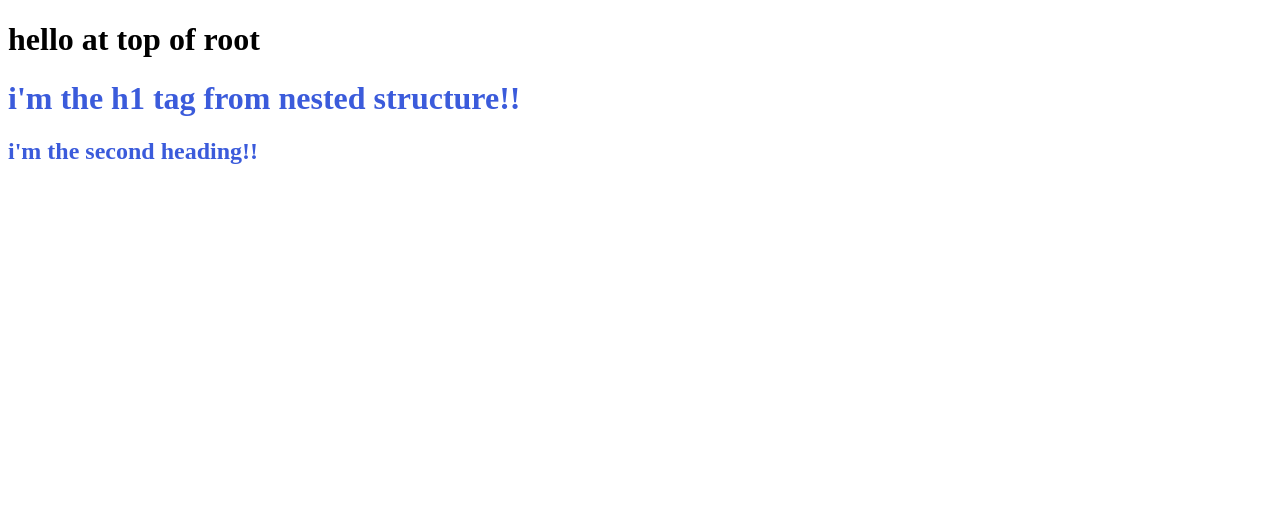
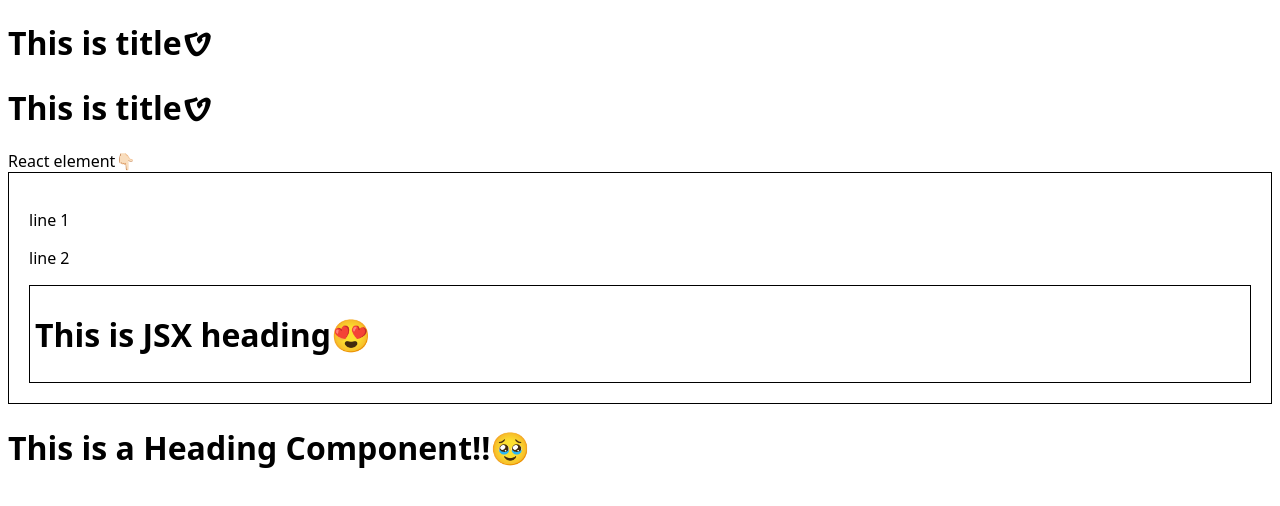
Before and after one commit to anupam1209/Namaste-React, a React (Vite) app: page / in a window 1280 px wide. Shown: the top 506 px of the page. Built offline with nearby package versions, Linux system fonts and the light colour scheme.

Commit message:
episode-03

```diff
--- a/App.js
+++ b/App.js
@@ -1,63 +1,84 @@
 import React from "react";
 import ReactDOM from "react-dom/client";
-// import { createRoot } from "react-dom/client";
 
-console.log("App.js");
+// react element
+//  Q. what is a react element??
+//  A. it is equivalent to DOM element but it is an object
 
-// the 3 parameters that createElement will accpet are {child element, properties (props for short), content of the child element}
+// below is a react element
 const heading = React.createElement(
   "h1",
-  { id: "root", xyz: "abc" }, //these are nothing but props, it receives the object and pass the props that needs to be set
-  "render from React!!"
+  {
+    id: "heading",
+  },
+  "Namaste Anupam!!!🙏🏻"
 );
 
-{
-  /* <div id="parent">
-    <div id="child">
-        <h1 id="heading"></h1>
-    </div>
-</div> */
-}
-
-// React.createElement RETURNS AN OBJECT WHICH IS ON RENDERING CONVERTED INTO HTML CODE WHICH BROWSER CAN UNDERSTAND
-const nestedStructure = React.createElement(
-  "div",
-  { id: "parent" },
-  React.createElement(
-    "div",
-    { id: "child" },
-    React.createElement(
-      "h1",
-      { id: "heading" },
-      "i'm the h1 tag from nested structure!!"
-    )
-  )
+//JSX
+//JSX => Babel transpiles it to React.createElement => ReactElement (JS Object) => HTMLElement (render)
+const jsxHeading = (
+  <div className="parent">
+    <h1 className="heading">This is JSX heading😍</h1>
+  </div>
 );
 
-// what if you want to make the 2 siblings like below??
-{
-  /* <div id="parent">
-      <div id="child">
-          <h1 id="heading"></h1>
-          <h2 id="heading2"></h2>
-      </div>
-  </div> */
-}
-const secondNestedStructure = React.createElement(
-  "div",
-  { id: "parent" },
-  React.createElement("div", { id: "child" }, [
-    React.createElement(
-      "h1",
-      { id: "heading" },
-      "i'm the h1 tag from nested structure!!"
-    ),
-    React.createElement("h2", { id: "heading2" }, "i'm the second heading!!"),
-  ])
+// const reactElement = (
+//   <>
+//     <h2>this is a test react element</h2>
+//   </>
+// );
+
+const newReactElement = (
+  <div>
+    React element👇🏻
+    <div class="reactElement">
+      <p>line 1</p>
+      <p>line 2</p>
+      {jsxHeading} {/* putting the ReactElement into the ReactElement */}
+    </div>
+  </div>
 );
 
-console.log(nestedStructure);
+console.log(newReactElement);
+
+const title = function () {
+  return (
+    <>
+      <h2>this is a normal function and not arrow function</h2>
+    </>
+  );
+};
+
+// below is a functional component
+const Title = () => {
+  return (
+    <>
+      {" "}
+      {/* <HeadingComponent /> */}{" "}
+      {/* DON'T DO THIS, YOUR BROWSER WILL GO INTO INFINITE LOOP */}
+      <h1>This is titleࠈ</h1>
+    </>
+  );
+};
+
+// React Component
+// 1. Class based component (old way)
+// 2. Functional components (new way)
+const HeadingComponent = () => {
+  return (
+    <>
+      <Title />
+      {Title()}{" "}
+      {/* you can also do this, as Functional Component is nothing but a simple JavaScript function, right?? */}
+      {newReactElement}{" "}
+      {/* at the end newReactElement is a javascript object, right? */}
+      <h1>This is a Heading Component!!🥹 </h1>
+    </>
+  );
+};
+
+// we now have to create the root for the React using ReactDOM
 
 const root = ReactDOM.createRoot(document.getElementById("root"));
 
-root.render(secondNestedStructure);
+root.render(<HeadingComponent />);
--- a/index.css
+++ b/index.css
@@ -1,3 +1,19 @@
-#root {
+/* #root {
   color: #3b5bdb;
+} */
+
+.heading,
+body {
+  font-family: system-ui, -apple-system, BlinkMacSystemFont, "Segoe UI", Roboto,
+    Oxygen, Ubuntu, Cantarell, "Open Sans", "Helvetica Neue", sans-serif;
 }
+
+.parent {
+  border: 1px solid black;
+  padding: 5px;
+}
+
+.reactElement {
+  border: 1px solid black;
+  padding: 20px;
+}
--- a/index.html
+++ b/index.html
@@ -7,7 +7,6 @@
     <link rel="stylesheet" href="./index.css" />
   </head>
   <body>
-    <h1>hello at top of root</h1>
     <div id="root">
       <h1>Anupam is here!!</h1>
     </div>
```
Also changed, not shown: App_episode_01.js (added, +63 -0 lines).
